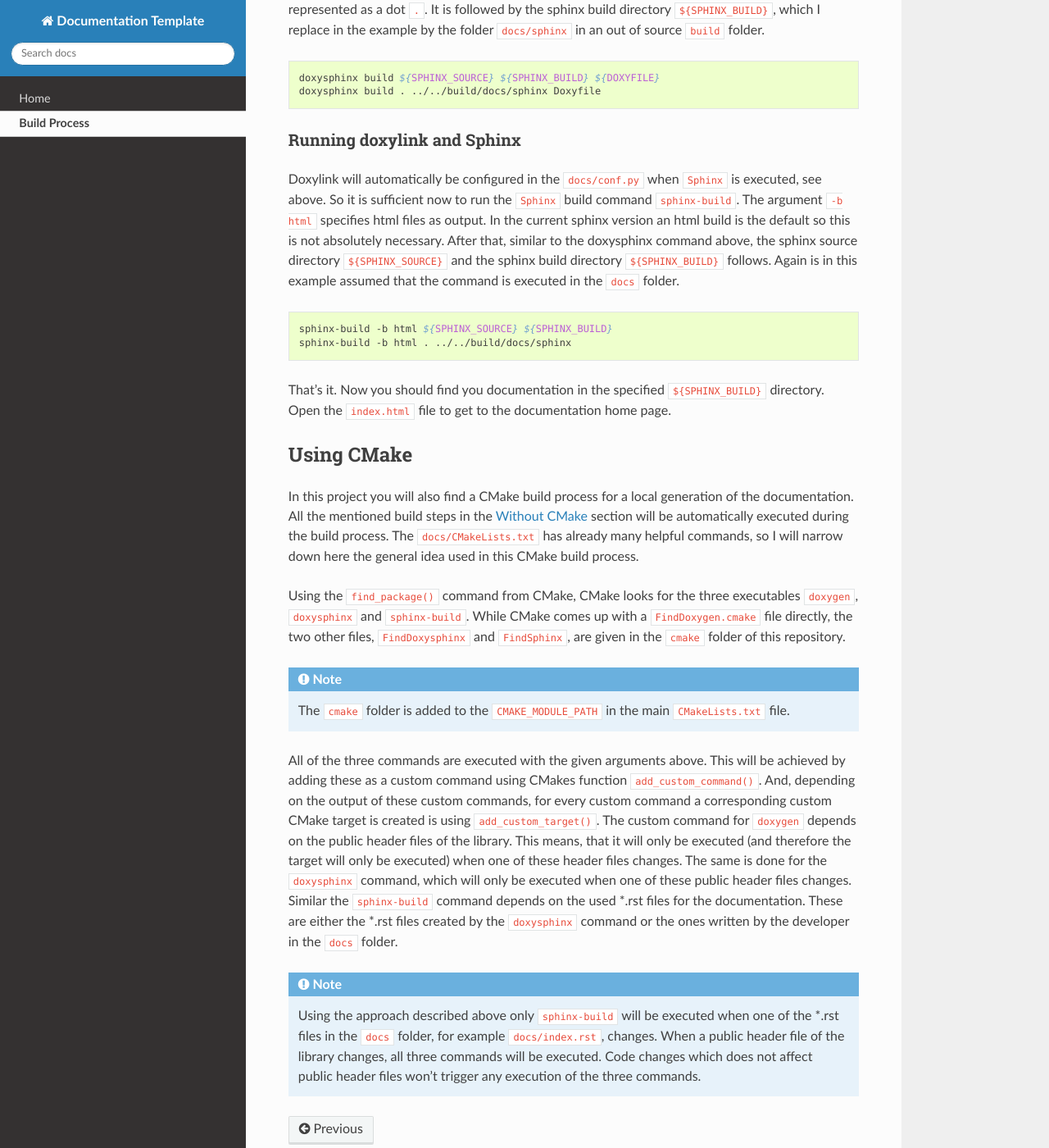
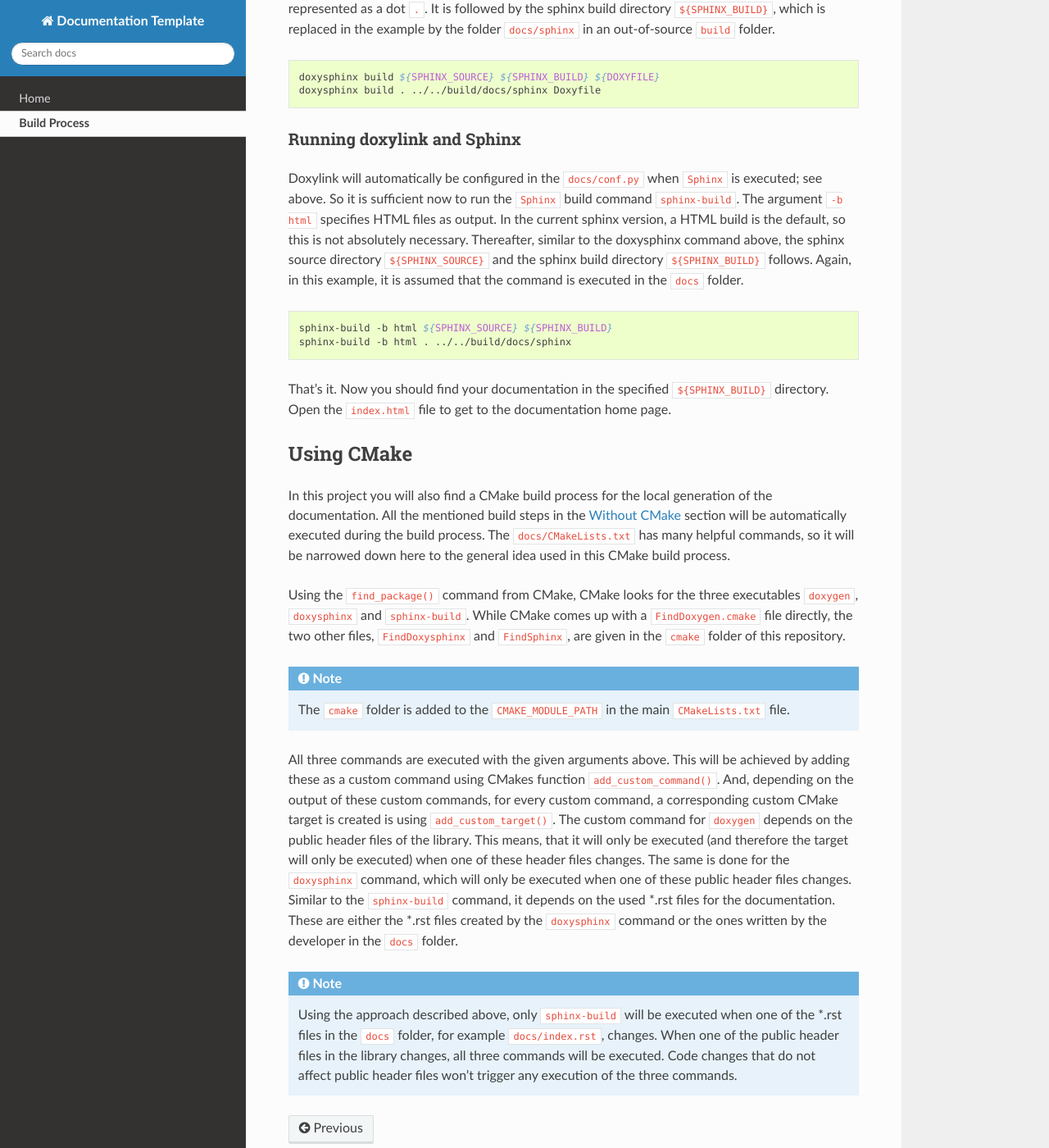
Before and after one commit to codingwithmagga/doxysphinx-with-read-the-docs-template, a Sphinx documentation site: the page built from docs/build_process.rst, in a window 1280 px wide and 1400 px high, scrolled down 1884 px. Shown: the whole window at 82% size. Built offline with Sphinx 7.4.7 and the Read the Docs theme 2.0.0, drawn with Linux system fonts in a browser that asks for light colours; pages that are not in the unit, such as notebooks, are missing from menus; cross-references to code outside the pages are shown as plain code; some of the changed text lies outside the part shown.

Commit message:
Fix spelling mistakes

````diff
--- a/docs/build_process.rst
+++ b/docs/build_process.rst
@@ -6,7 +6,7 @@ Build Process
 Read the Docs Online
 ++++++++++++++++++++
 
-The file ``.readthedocs.yaml`` in the main folder of the repository configures the Read the Docs build process. There is really nothing special in this file for this project. After installing all the necessary packages Read the Docs starts the Sphinx building process. Here we have to take a closer look at the ``docs/conf.py`` file. Besides the general Sphinx configuration, there is this code snippet which is only executed on the Read the Docs build server:
+The file ``.readthedocs.yaml`` in the main folder of the repository configures the Read the Docs build process. There is really nothing special in this file for this project. After installing all the necessary packages, Read the Docs starts the Sphinx building process. Here we have to take a closer look at the ``docs/conf.py`` file. Besides the general Sphinx configuration, there is this code snippet that is only executed on the Read the Docs build server:
 
 .. code-block:: python
   :linenos:
@@ -26,7 +26,7 @@ The file ``.readthedocs.yaml`` in the main folder of the repository configures t
       cwd=cwd,
   )
 
-In the first five lines the input and output dir of doxygen is specified and the Doxyfile is generated using the ``configureDoxyfile`` function. In line 8 ``doxygen`` is executed on the Read the Docs server with the newly created ``Doxyfile`` as input. To ensure the correct usage of relativ paths, the current file directory ``cwd`` (line 7) is set as as current working directory. Similar in line 9-13 ``doxysphinx`` is executed on the server which will create the necessary ``*.rst`` files  for the doxygen documentation such that they will be integrated in the ``Sphinx`` command.
+In the first five lines the input and output dir of doxygen is specified and the doxygen configuration file is generated using the ``configureDoxyfile()`` function. In line 8 ``doxygen`` is executed on the Read the Docs server with the newly created ``Doxyfile`` as input. To ensure the correct usage of relative paths, the current file directory ``cwd`` (line 7) is set as the current working directory. Similar to lines 9-13, ``doxysphinx`` is executed on the server, which will create the necessary ``*.rst`` files  for the doxygen documentation such that they will be integrated in the ``Sphinx`` command.
 
 ``Doxylink`` is configured the same on a local build as well as on a Read the Docs build:
 
@@ -40,33 +40,33 @@ In the first five lines the input and output dir of doxygen is specified and the
           )
       }
 
-The first value (key) ``lib_name`` will be used as indicator for the linking in the \*.rst files. As already shown on the :ref:`Home` page with doxylink a direct link to the doxygen documentation can be generated. For example ``:lib_name:`Cat``` generates :animals:`Cat`, where ``lib_name = animals`` in this project. The first parameter in the mapping specifies the path to the tag file of the doxygen documentation. The second parameter has to be an absolute path or a path relative to the ``Sphinx`` output directory to the created doxygen documentation.
+The first value (key) ``lib_name`` will be used as an indicator for the linking in the \*.rst files. As already shown in the :ref:`Home <Home>` page with doxylink a direct link to the doxygen documentation can be generated. For example, ``:lib_name:`Cat``` generates :animals:`Cat`, where ``lib_name = animals`` in this project. The first parameter in the mapping specifies the path to the tag file of the doxygen documentation. The second parameter has to be an absolute path or a path relative to the ``Sphinx`` output directory of the created doxygen documentation.
 
-After processing the configuration file ``docs/conf.py`` ``Sphinx`` is executed on the Read the Docs server. When the build was successful the generated html files in ``$READTHEDOCS_OUTPUT/html`` will server as the online documentation, where the file ``index.html``, which is automatically generated by ``Sphinx`` is the home page of the documentation.
+After processing, the configuration file ``docs/conf.py`` ``Sphinx`` is executed on the Read the Docs server. When the build was successful the generated html files in ``$READTHEDOCS_OUTPUT/html`` will serve as the online documentation, where the file ``index.html``, which is automatically generated by ``Sphinx`` is the home page of the documentation.
 
 .. _Without CMake:
 
 Without CMake
 +++++++++++++
 
-If you want to create the documentation locally without CMake you could also run the necessary commands in a terminal. Before you do that it is important to create your own local ``doxygen`` configuration file, since this is neither done by CMake or the ``conf.py`` file. In the following I assume that a file ``Doxyfile`` is created based on the given file ``Doxyfile.in``, similar to the automatic process described above.
+If you want to create the documentation locally without CMake you could also run the necessary commands in a terminal. Before you do that, it is important to create your own local ``doxygen`` configuration file, since this is neither done by CMake nor the ``conf.py`` file. In the following, it is assumed that a file ``Doxyfile`` is created based on the given file ``Doxyfile.in``, similar to the automatic process described above.
 
 Running doxygen
 ---------------
 
-The following command should be executed in the ``docs`` folder of this project. Replace ${DOXYFILE} with your doxygen configuration file which is in this example ``Doxyfile``.
+The following command should be executed in the ``docs`` folder of this project. Replace ``${DOXYFILE}`` with your doxygen configuration file, which is in this example ``Doxyfile``.
 
 .. code-block:: bash
 
   doxygen ${DOXYFILE}
   doxygen Doyxfile
 
-Note that I assume in the following, that the doxygen output folder is located in ``docs/animals``.
+Note that it is assumed in the following, that the doxygen output folder is located in ``docs/animals``.
 
 Running doxysphinx
 ------------------
 
-Now doxysphinx can be executed. After the ``build`` command follows the sphinx source directory ``${SPHINX_SOURCE}``, which is in this example the ``docs`` folder. Note that this command in this example should also be executed in the ``docs`` folder of this project, so the ``docs`` is here represented as a dot ``.``. It is followed by the sphinx build directory ``${SPHINX_BUILD}``, which I replace in the example by the folder ``docs/sphinx`` in an out of source ``build`` folder.
+Now doxysphinx can be executed. After the ``build`` command follows the sphinx source directory ``${SPHINX_SOURCE}``, which is in this example the ``docs`` folder. Note that this command in this example should also be executed in the ``docs`` folder of this project, so the ``docs`` is here represented as a dot ``.``. It is followed by the sphinx build directory ``${SPHINX_BUILD}``, which is replaced in the example by the folder ``docs/sphinx`` in an out-of-source ``build`` folder.
 
 .. code-block:: bash
 
@@ -77,25 +77,25 @@ Now doxysphinx can be executed. After the ``build`` command follows the sphinx s
 Running doxylink and Sphinx
 ---------------------------
 
-Doxylink will automatically be configured in the ``docs/conf.py`` when ``Sphinx`` is executed, see above. So it is sufficient now to run the  ``Sphinx`` build command ``sphinx-build``. The argument ``-b html`` specifies html files as output. In the current sphinx version an html build is the default so this is not absolutely necessary. After that, similar to the doxysphinx command above, the sphinx source directory ``${SPHINX_SOURCE}`` and the sphinx build directory ``${SPHINX_BUILD}`` follows. Again is in this example assumed that the command is executed in the ``docs`` folder.
+Doxylink will automatically be configured in the ``docs/conf.py`` when ``Sphinx`` is executed; see above. So it is sufficient now to run the  ``Sphinx`` build command ``sphinx-build``. The argument ``-b html`` specifies HTML files as output. In the current sphinx version, a HTML build is the default, so this is not absolutely necessary. Thereafter, similar to the doxysphinx command above, the sphinx source directory ``${SPHINX_SOURCE}`` and the sphinx build directory ``${SPHINX_BUILD}`` follows. Again, in this example, it is assumed that the command is executed in the ``docs`` folder.
 
 .. code-block:: bash
 
   sphinx-build -b html ${SPHINX_SOURCE} ${SPHINX_BUILD}
   sphinx-build -b html . ../../build/docs/sphinx
 
-That's it. Now you should find you documentation in the specified ``${SPHINX_BUILD}`` directory. Open the ``index.html`` file to get to the documentation home page.
+That's it. Now you should find your documentation in the specified ``${SPHINX_BUILD}`` directory. Open the ``index.html`` file to get to the documentation home page.
 
 
 Using CMake
 +++++++++++
 
-In this project you will also find a CMake build process for a local generation of the documentation. All the mentioned build steps in the :ref:`Without CMake` section will be automatically executed during the build process. The ``docs/CMakeLists.txt`` has already many helpful commands, so I will narrow down here the general idea used in this CMake build process.
+In this project you will also find a CMake build process for the local generation of the documentation. All the mentioned build steps in the :ref:`Without CMake` section will be automatically executed during the build process. The ``docs/CMakeLists.txt`` has many helpful commands, so it will be narrowed down here to the general idea used in this CMake build process.
 
 Using the ``find_package()`` command from CMake, CMake looks for the three executables ``doxygen``, ``doxysphinx`` and ``sphinx-build``. While CMake comes up with a ``FindDoxygen.cmake`` file directly, the two other files, ``FindDoxysphinx`` and ``FindSphinx``, are given in the ``cmake`` folder of this repository.
 
 .. note:: The ``cmake`` folder is added to the ``CMAKE_MODULE_PATH`` in the main ``CMakeLists.txt`` file.
 
-All of the three commands are executed with the given arguments above. This will be achieved by adding these as a custom command using CMakes function ``add_custom_command()``. And, depending on the output of these custom commands, for every custom command a corresponding custom CMake target is created is using ``add_custom_target()``. The custom command for ``doxygen`` depends on the public header files of the library. This means, that it will only be executed (and therefore the target will only be executed) when one of these header files changes. The same is done for the ``doxysphinx`` command, which will only be executed when one of these public header files changes. Similar the ``sphinx-build`` command depends on the used \*.rst files for the documentation. These are either the \*.rst files created by the ``doxysphinx`` command or the ones written by the developer in the ``docs`` folder.
+All three commands are executed with the given arguments above. This will be achieved by adding these as a custom command using CMakes function ``add_custom_command()``. And, depending on the output of these custom commands, for every custom command, a corresponding custom CMake target is created is using ``add_custom_target()``. The custom command for ``doxygen`` depends on the public header files of the library. This means, that it will only be executed (and therefore the target will only be executed) when one of these header files changes. The same is done for the ``doxysphinx`` command, which will only be executed when one of these public header files changes. Similar to the ``sphinx-build`` command, it depends on the used \*.rst files for the documentation. These are either the \*.rst files created by the ``doxysphinx`` command or the ones written by the developer in the ``docs`` folder.
 
-.. note:: Using the approach described above only ``sphinx-build`` will be executed when one of the \*.rst files in the ``docs`` folder, for example ``docs/index.rst``, changes. When a public header file of the library changes, all three commands will be executed. Code changes which does not affect public header files won't trigger any execution of the three commands.
+.. note:: Using the approach described above, only ``sphinx-build`` will be executed when one of the \*.rst files in the ``docs`` folder, for example ``docs/index.rst``, changes. When one of the public header files in the library changes, all three commands will be executed. Code changes that do not affect public header files won't trigger any execution of the three commands.
````
Also changed, not shown: docs/index.rst (+7 -7 lines).
